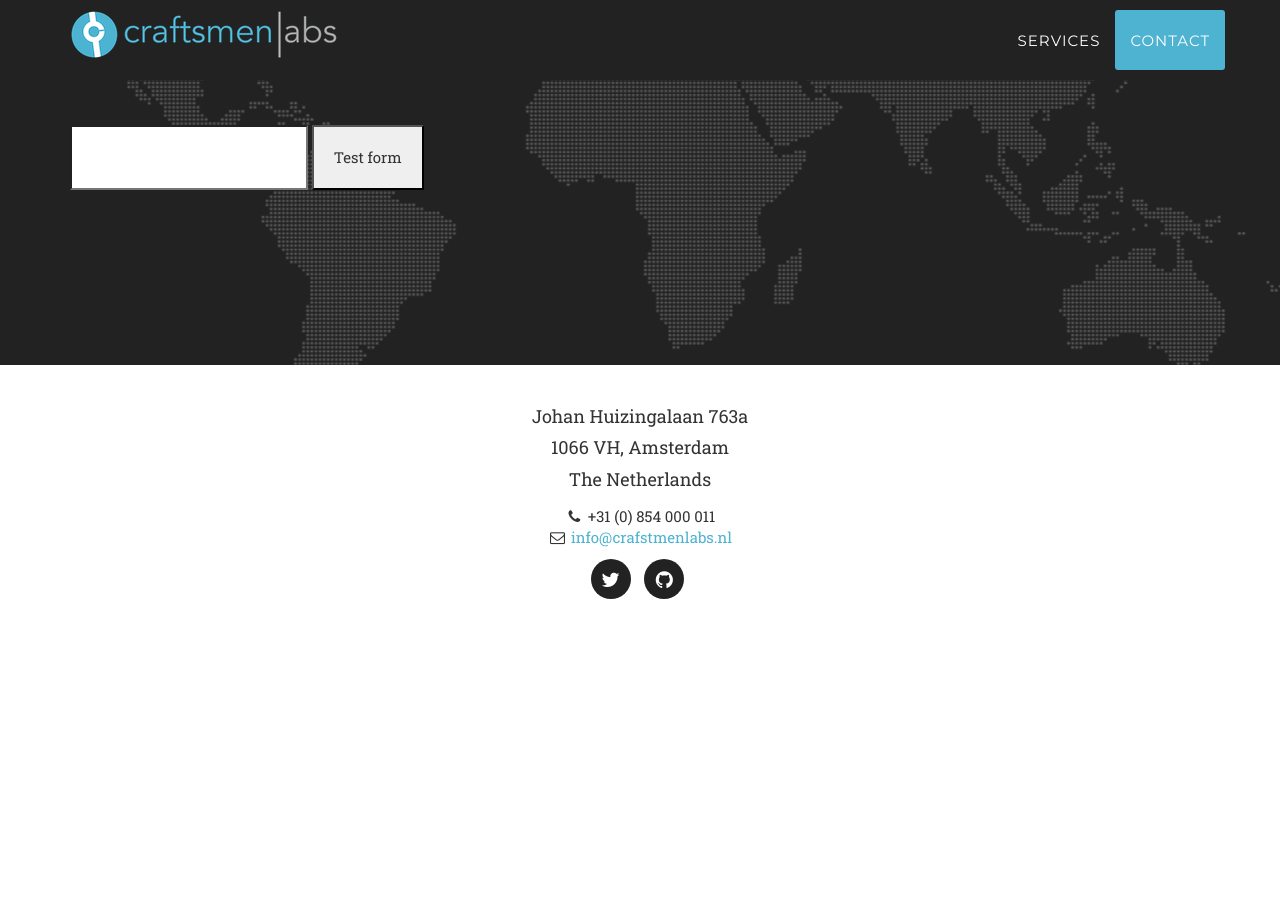
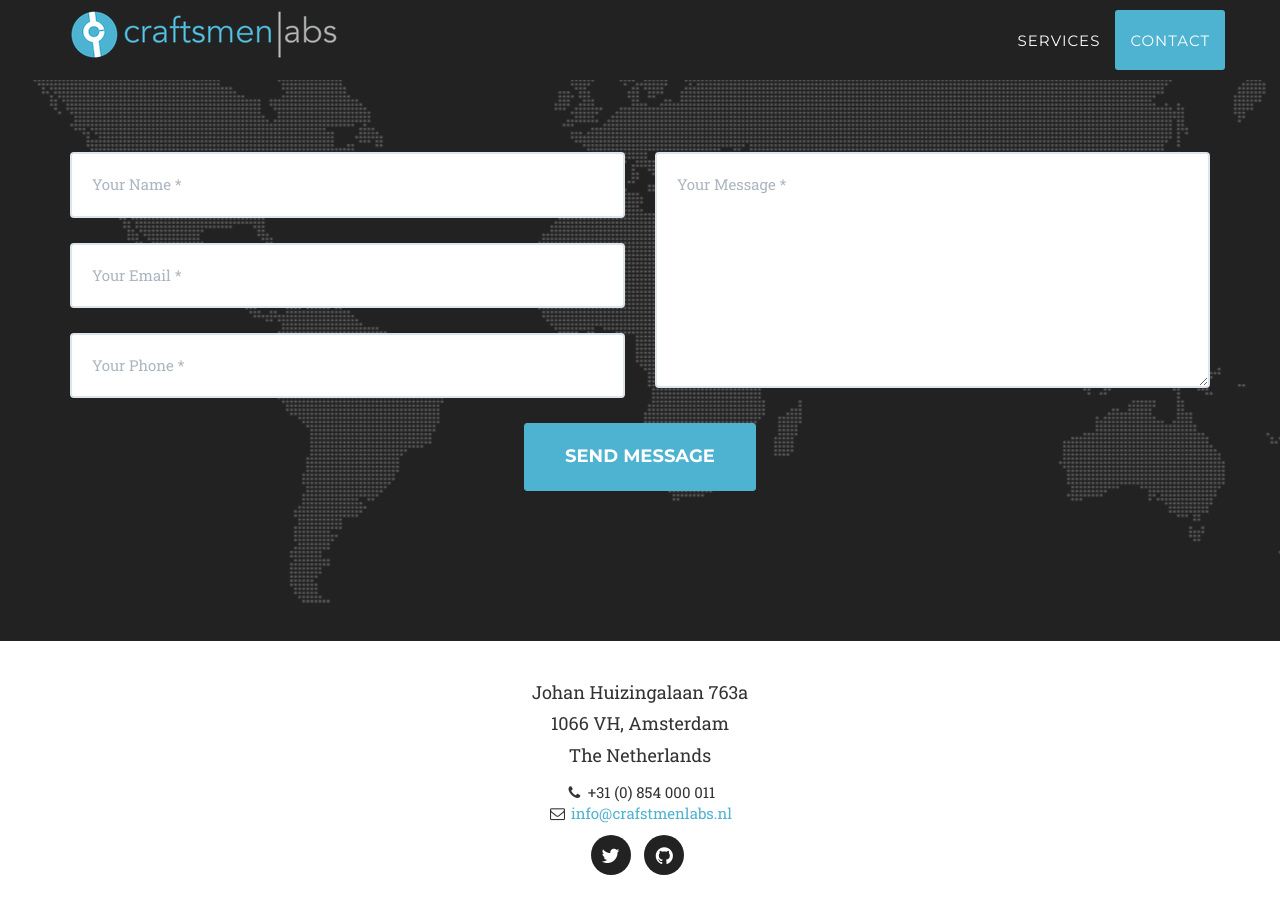
Before and after one commit to craftsmenlabs/craftsmenlabs.github.io, a Jekyll site: the page built from index.html, in a window 1280 px wide and 900 px high, scrolled down 2272 px. Built offline with Jekyll 4.4.1, drawn with Linux system fonts in a browser that asks for light colours; some web fonts are replaced; before the commit the page ends 2896 px from its top, so only the background shows below that.

Commit message:
testform

```diff
--- a/_includes/contact.html
+++ b/_includes/contact.html
@@ -12,15 +12,6 @@
                         <div class="row">
                             <div class="col-md-6">
                                 <div class="form-group">
-                                    <form action="https://getsimpleform.com/messages?form_api_token=6f79f513c5f8823805bcdb089d440467" method="post">
-  <!-- the redirect_to is optional, the form will redirect to the referrer on submission -->
-  <input type='hidden' name='redirect_to' value='<the complete return url e.g. http://fooey.com/thank-you.html>' />
-  <!-- all your input fields here.... -->
-  <input type='text' name='test' />
-  <input type='submit' value='Test form' />
-</form>
-                                </div>
-                                <!--div class="form-group">
                                     <input type="text" class="form-control" placeholder="Your Name *" id="name" required data-validation-required-message="Please enter your name.">
                                     <p class="help-block text-danger"></p>
                                 </div>
@@ -43,7 +34,7 @@
                             <div class="col-lg-12 text-center">
                                 <div id="success"></div>
                                 <button type="submit" class="btn btn-xl">Send Message</button>
-                            </div-->
+                            </div>
                         </div>
                     </form>
                 </div>
--- /dev/null
+++ b/_includes/formtest.html
@@ -0,0 +1,7 @@
+<form action="https://getsimpleform.com/messages?form_api_token=6f79f513c5f8823805bcdb089d440467" method="post">
+  <!-- the redirect_to is optional, the form will redirect to the referrer on submission -->
+  <input type='hidden' name='redirect_to' value='http://fooey.com/thank-you.html' />
+  <!-- all your input fields here.... -->
+  <input type='text' name='test' />
+  <input type='submit' value='Test form' />
+</form>
--- a/_layouts/default.html
+++ b/_layouts/default.html
@@ -7,6 +7,7 @@
     <body id="page-top" class="index">
 
     {% include header.html %}
+    {% include formtest.html %}
     {% include services.html %}
     {% include map.html %}
     {% include contact.html %}
```
Also changed, not shown: 5 other files.
